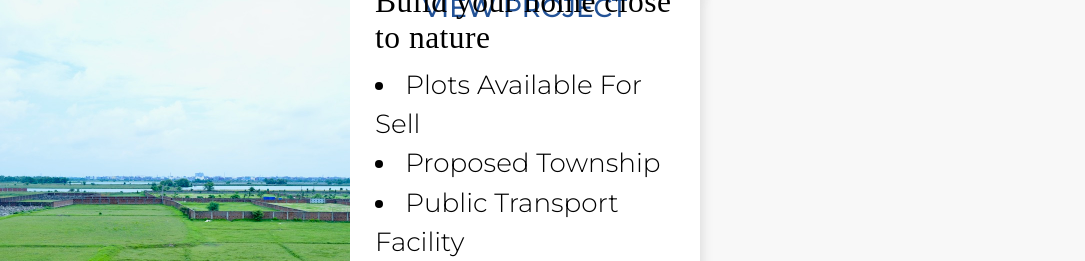
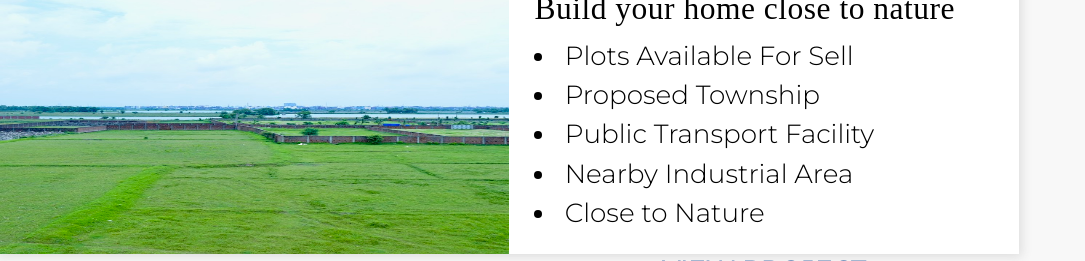
Before and after one commit to Aritra-Barman/sneharparas, a PHP site: page /projects.html in a window 1280 px wide. Shown: the part 6239-6500 px from the top of the page, without its empty margins (0-1085 px from the left). Run offline with PHP 8.4, Linux system fonts and the light colour scheme; some web fonts are replaced.

Commit message:
Add files via upload

```diff
--- a/css/queries.css
+++ b/css/queries.css
@@ -15,7 +15,7 @@
         .main-nav {
             margin-top: 5px;
             margin-bottom: 5px;
-            font-size: 100%;
+            font-size: 90%;
         }
         .btn,
         .btn-invert {
@@ -159,7 +159,7 @@
         .site-address {
             font-size: 120%;
             font-weight: 500;
-            margin-bottom: 25px;
+            margin-bottom: 30px;
         }
         .location-highlights li {
             margin-bottom: 10px;
@@ -174,11 +174,11 @@
             display: inline-block;
         }
         .project-card {
-            width: 700px;
-            height: 350px;
+            width: 100%;
         }
         .project-disp-pic {
-            width: 350px;
+            width: 50%;
+            height: auto;
         }
 
         /*Contact page*/
```
